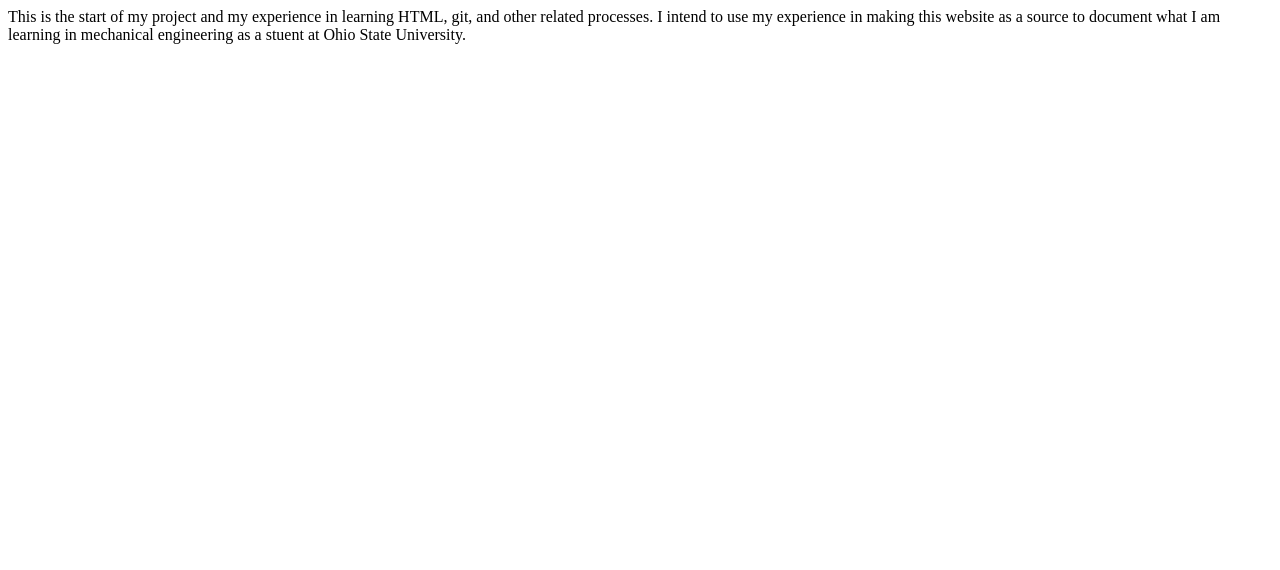
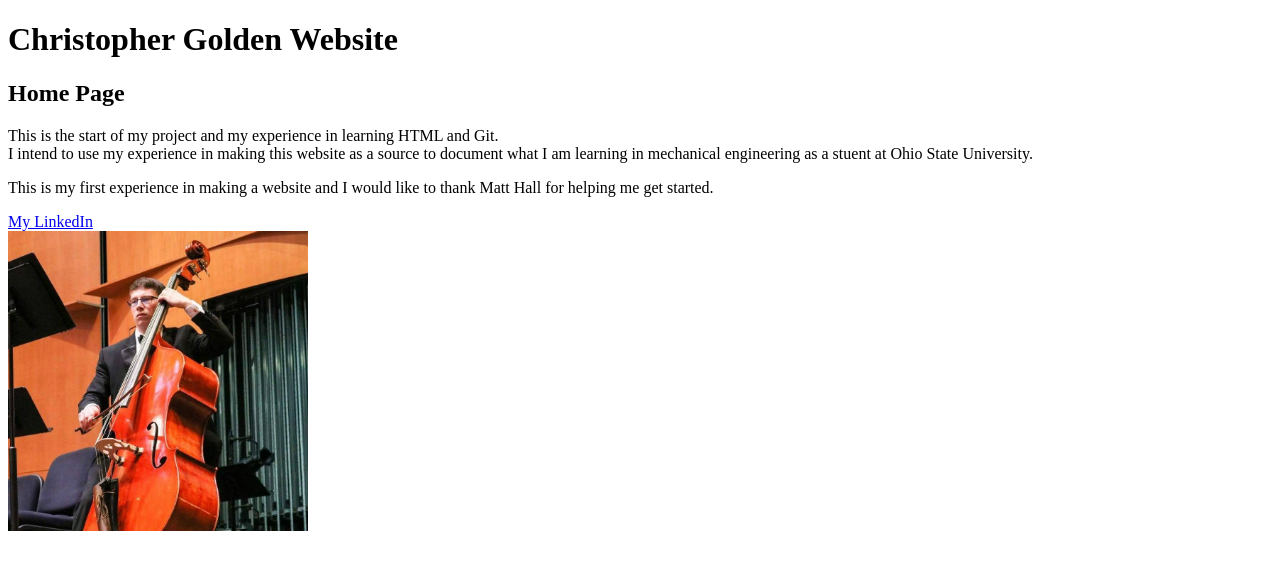
Before and after one commit to chrisgolden327/chrisgolden327.github.io, a plain HTML site: page index.html in a window 1280 px wide. Drawn offline with Linux system fonts and the light colour scheme.

Commit message:
yeet the yote

```diff
--- a/index.html
+++ b/index.html
@@ -6,7 +6,34 @@
 </head>
 
 <body>
-    This is the start of my project and my experience in learning HTML, git, and other related processes.
-    I intend to use my experience in making this website as a source to
-    document what I am learning in mechanical engineering as a stuent at Ohio State University.
+    <div id="header">
+        <h1>
+            Christopher Golden Website
+        </h1>
+        <h2>
+            Home Page
+        </h2>
+    </div>
+
+    <div id="text">
+        <p>
+            This is the start of my project and my experience in learning HTML and Git. <br/>
+            I intend to use my experience in making this website as a source to
+            document what I am learning in mechanical engineering as a stuent at Ohio State University.
+        </p>
+
+        <p>
+            This is my first experience in making a website and I would like to thank Matt Hall for helping me get started.
+        </p>
+    </div>
+
+    <div>
+        <a href="https://www.linkedin.com/in/christopher-golden-osu327/">My LinkedIn</a>
+    </div>
+
+    <div>
+        <img src="chrisbass.jpg" width="300" alt="Playing Bass with the OSU Symphonic Band in Washington DC"/>
+    </div>
+
+
 </body>
```
Also changed, not shown: chrisbass.jpg (added).
